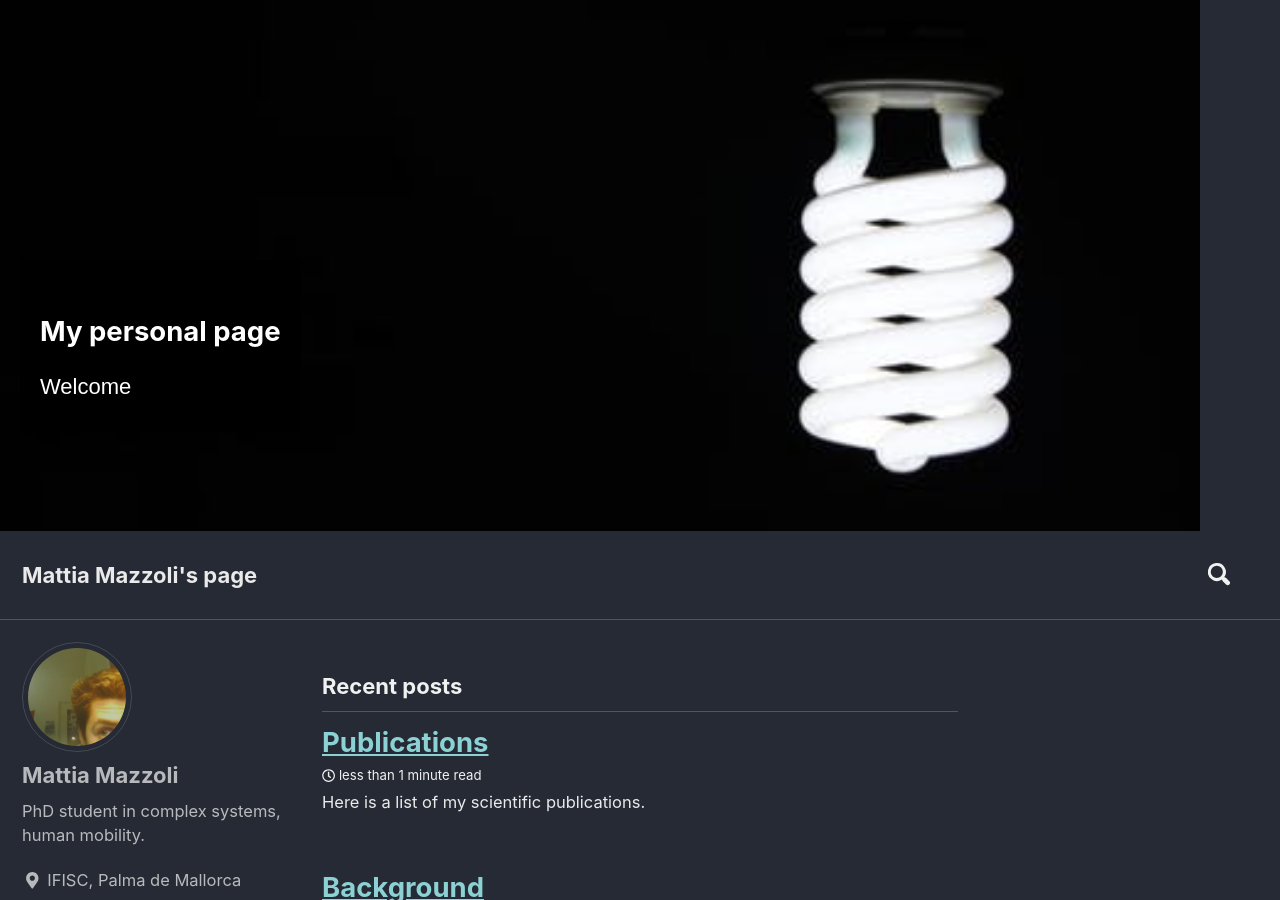
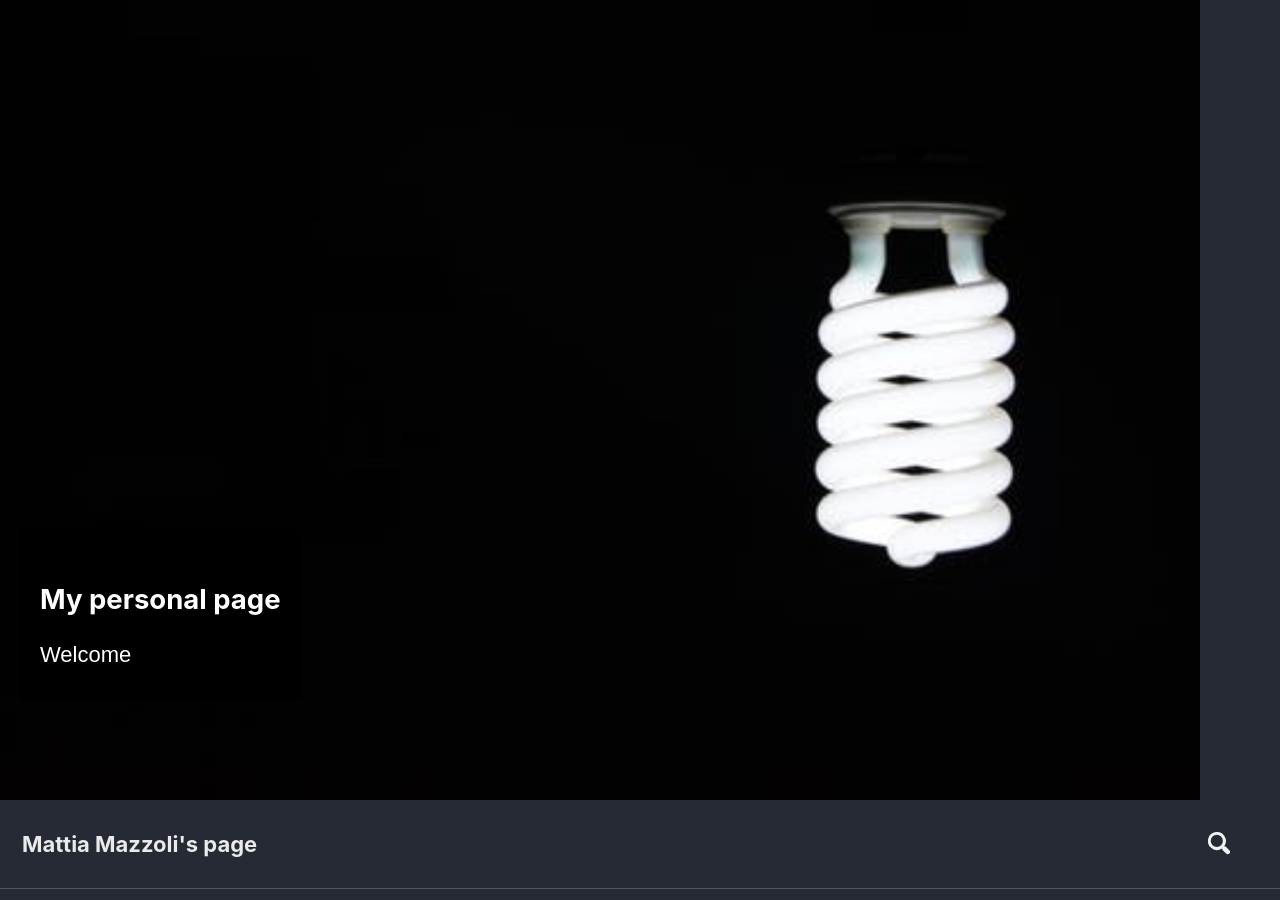
Before and after one commit to mattiamazzoli/mattiamazzoli.github.io, a Jekyll site: the page built from index.html, in a window 1280 px wide and 900 px high. Built offline with Jekyll 4.4.1, drawn with Linux system fonts in a browser that asks for light colours; nearby versions of some CDN libraries; the list of posts is cut into pages by our own code.

Commit message:
Initial commit

```diff
--- a/_includes/head/custom.html
+++ b/_includes/head/custom.html
@@ -25,7 +25,7 @@
 
 
 <div class="container">
-  <img src="/assets/images/teaser2.png" alt="pic" style="width:1200px;height=250px;">
+  <img src="/assets/images/teaser2.jpeg" alt="pic" style="width:1200px;height=250px;">
   <div class="text-block">
     <h2>My personal page</h2>
     <p>Welcome</p>
```
